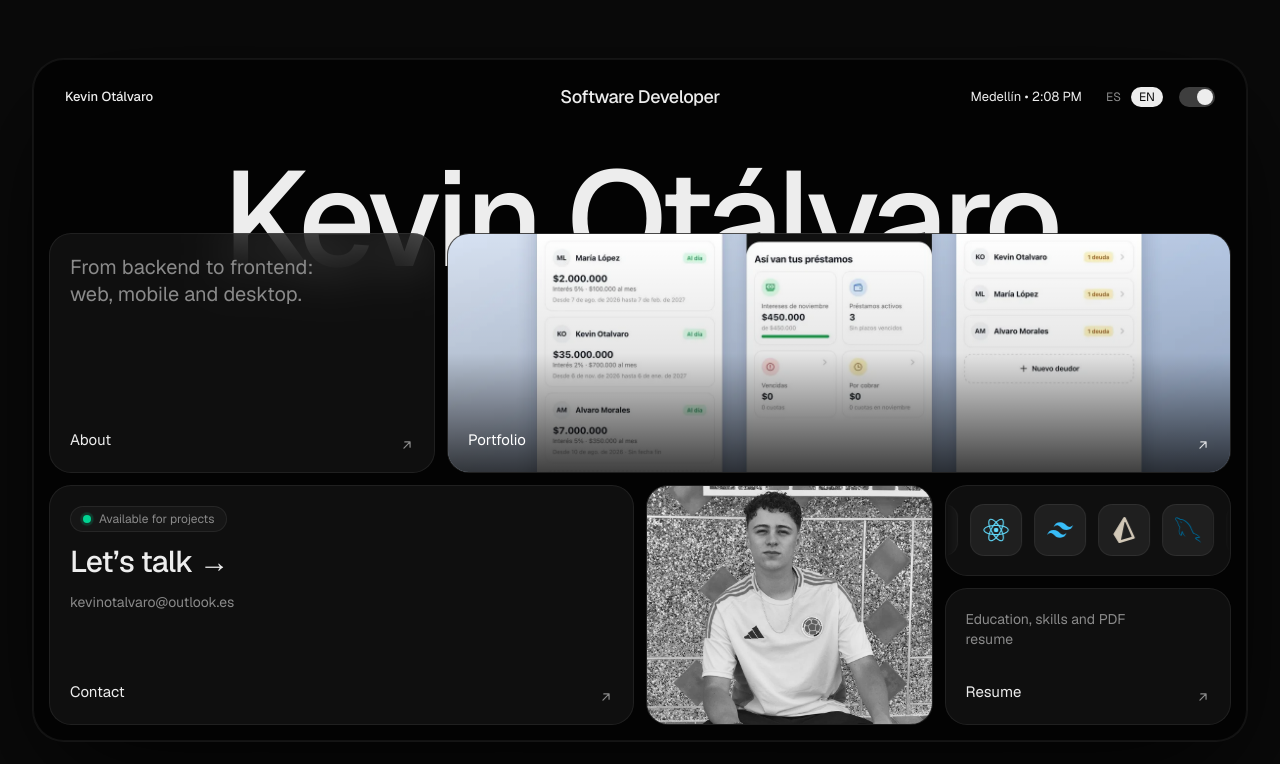
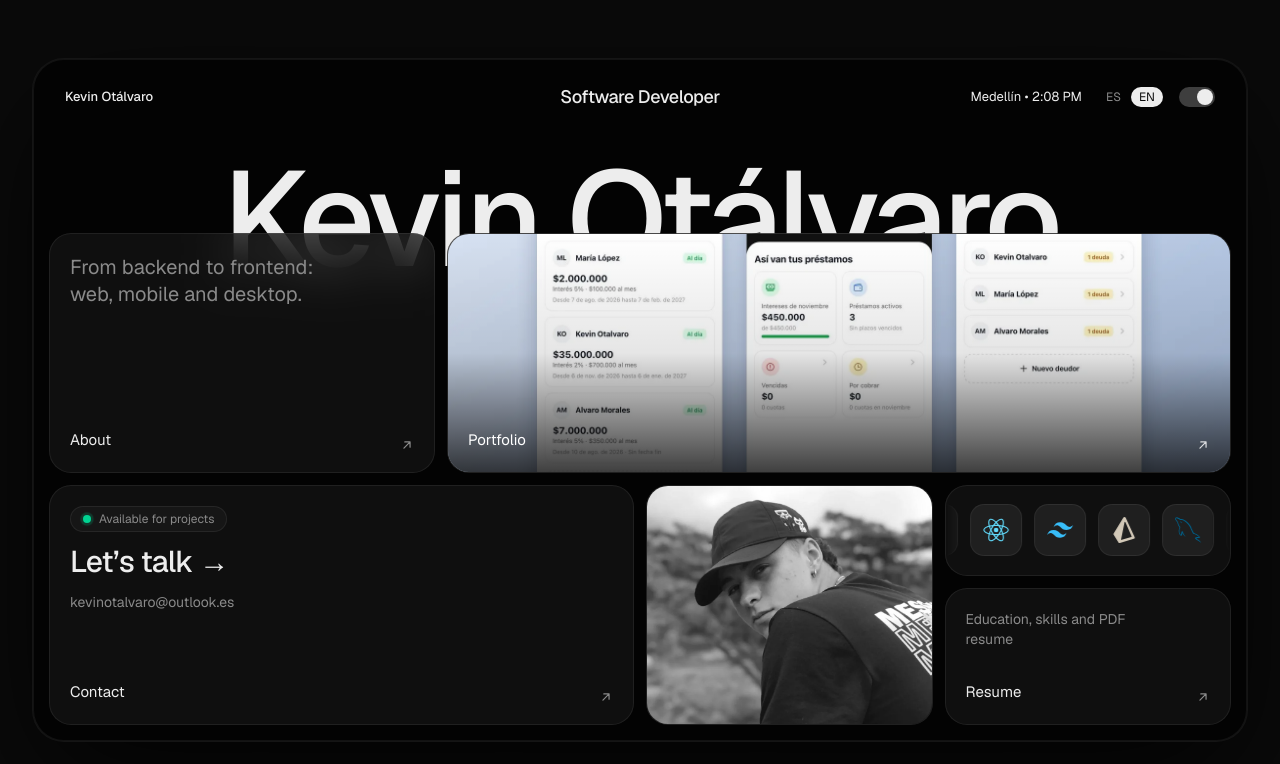
Before and after one commit to KevinSantiagoOt/portafolio, a Next.js app: page /en in a window 1280 px wide. Shown: the top 764 px of the page. Built offline with nearby package versions, Linux system fonts and the light colour scheme; no server answers.

Commit message:
feat: use new profile photo
Co-Authored-By: Claude Opus 5.5 <noreply@anthropic.com>

```diff
--- a/src/components/home/PhotoCard.tsx
+++ b/src/components/home/PhotoCard.tsx
@@ -14,7 +14,7 @@ export function PhotoCard({ src, alt }: { src: string; alt: string }) {
           fill
           sizes="(min-width: 768px) 25vw, 50vw"
           // Encuadre hacia arriba: la cara queda visible en tarjetas anchas o bajas.
-          className="object-cover object-top grayscale"
+          className="object-cover object-[50%_30%] grayscale"
           unoptimized={src.endsWith(".svg")}
           priority
         />
--- a/src/data/site.ts
+++ b/src/data/site.ts
@@ -10,7 +10,7 @@ export const site: Site = {
   linkedin: "https://www.linkedin.com/in/kevinotalvaro",
   github: "https://github.com/KevinSantiagoOt",
   available: true,
-  photo: "/images/kevin.webp",
+  photo: "/images/kevin-perfil.webp",
   // Iconos: Devicon (MIT). `mono`: logo oscuro que se invierte en tema oscuro.
   stack: [
     { name: "Java", icon: "/icons/java.svg", lift: true },
```
Also changed, not shown: public/images/kevin-perfil.webp (added), public/images/kevin.webp (deleted).
